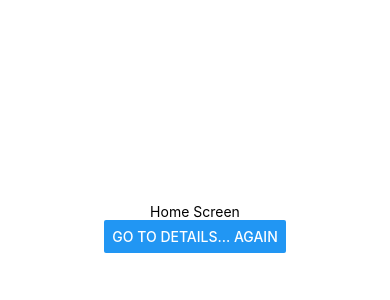
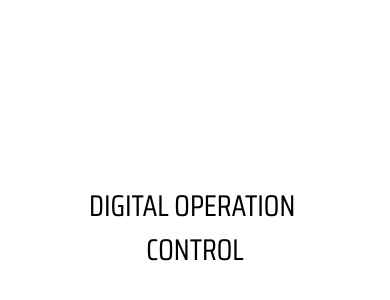
Before and after one commit to tsabit12/doc-frontend, a React Native app: screen /Home in a window 390 px wide. Shown: the part 194-494 px from the top of the page. Built offline with nearby package versions, Linux system fonts and the light colour scheme.

Commit message:
adding custom font

```diff
--- a/App.js
+++ b/App.js
@@ -1,8 +1,17 @@
 import { StatusBar } from 'expo-status-bar';
 import React from 'react';
 import AppStack from './AppStack';
+import AppLoading from 'expo-app-loading';
+import { useFonts } from 'expo-font';
 
 export default function App() {
+  let [fontsLoaded] = useFonts({
+    'Saira-Condensed': require('./assets/fonts/SairaCondensed-Regular.ttf'),
+  });
+
+  if(!fontsLoaded){
+    return <AppLoading />
+  }else{
     return (
       <React.Fragment>
         <StatusBar style="auto" />
@@ -10,3 +19,4 @@ export default function App() {
       </React.Fragment>
     );
   }
+}
--- a/app.json
+++ b/app.json
@@ -7,7 +7,7 @@
     "icon": "./assets/icon.png",
     "splash": {
       "image": "./assets/splash.png",
-      "resizeMode": "contain",
+      "resizeMode": "cover",
       "backgroundColor": "#ffffff"
     },
     "updates": {
--- a/package.json
+++ b/package.json
@@ -11,6 +11,8 @@
     "@react-navigation/native": "^6.0.2",
     "@react-navigation/stack": "^6.0.4",
     "expo": "~42.0.1",
+    "expo-app-loading": "^1.1.2",
+    "expo-font": "~9.2.1",
     "expo-status-bar": "~1.0.4",
     "react": "16.13.1",
     "react-dom": "16.13.1",
--- a/views/HomeScreen/HomeScreen.js
+++ b/views/HomeScreen/HomeScreen.js
@@ -4,11 +4,7 @@ import { Button, StyleSheet, Text, View } from 'react-native';
 const HomeScreen = ({ navigation }) => {
     return(
         <View style={{...styles.container}}>
-            <Text>Home Screen</Text>
-            <Button
-                title="Go to Details... again"
-                onPress={() => navigation.push('Detail')}
-            />
+            <Text style={styles.txt}>DIGITAL OPERATION {`\n`}CONTROL</Text>
         </View>
     )
 }
@@ -20,6 +16,13 @@ const styles = StyleSheet.create({
       alignItems: 'center',
       justifyContent: 'center',
     },
+    txt: {
+        fontFamily: 'Saira-Condensed',
+        fontWeight: '400',
+        lineHeight: 44,
+        fontSize: 30,
+        textAlign: 'center'
+    }
   });
 
 
```
Also changed, not shown: assets/fonts/SairaCondensed-Regular.ttf (added), 1 other file (tests, documents, lock files or other folders). Lines whose indentation alone changed are shown as unchanged.
